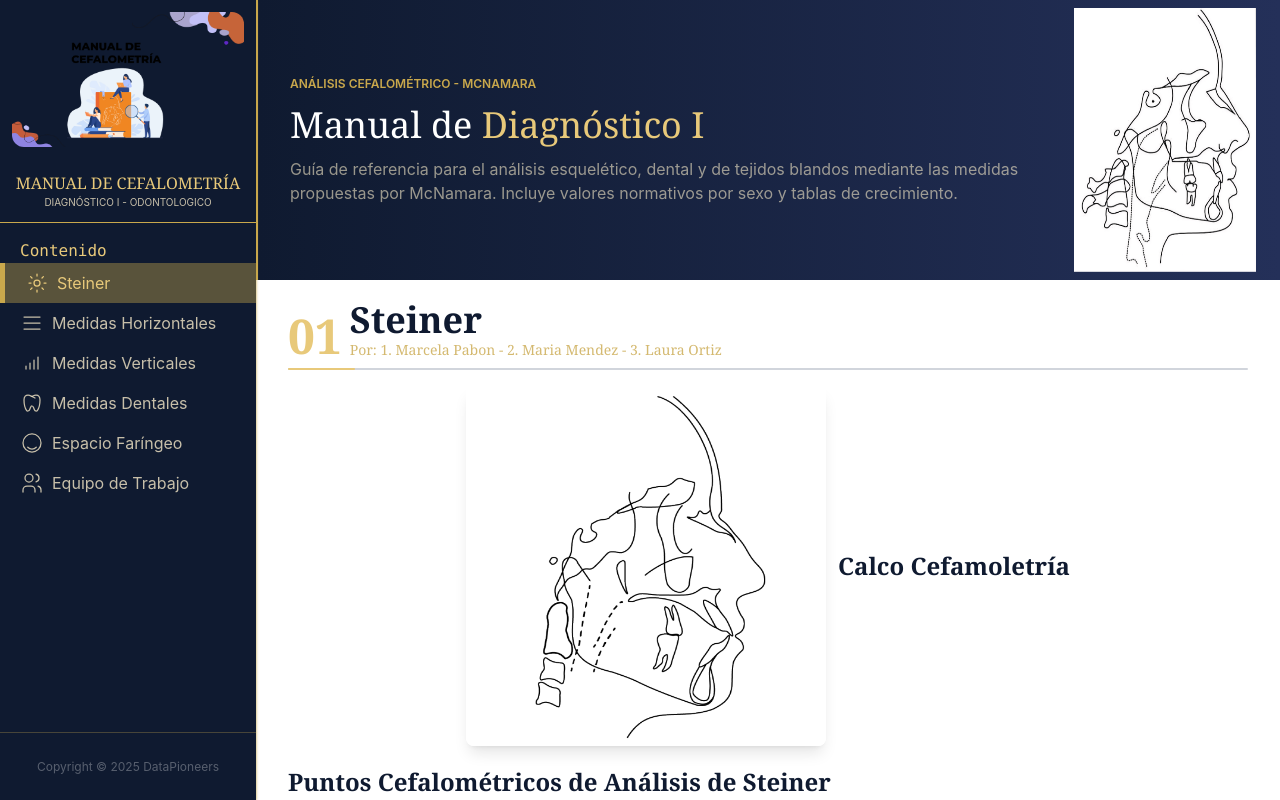
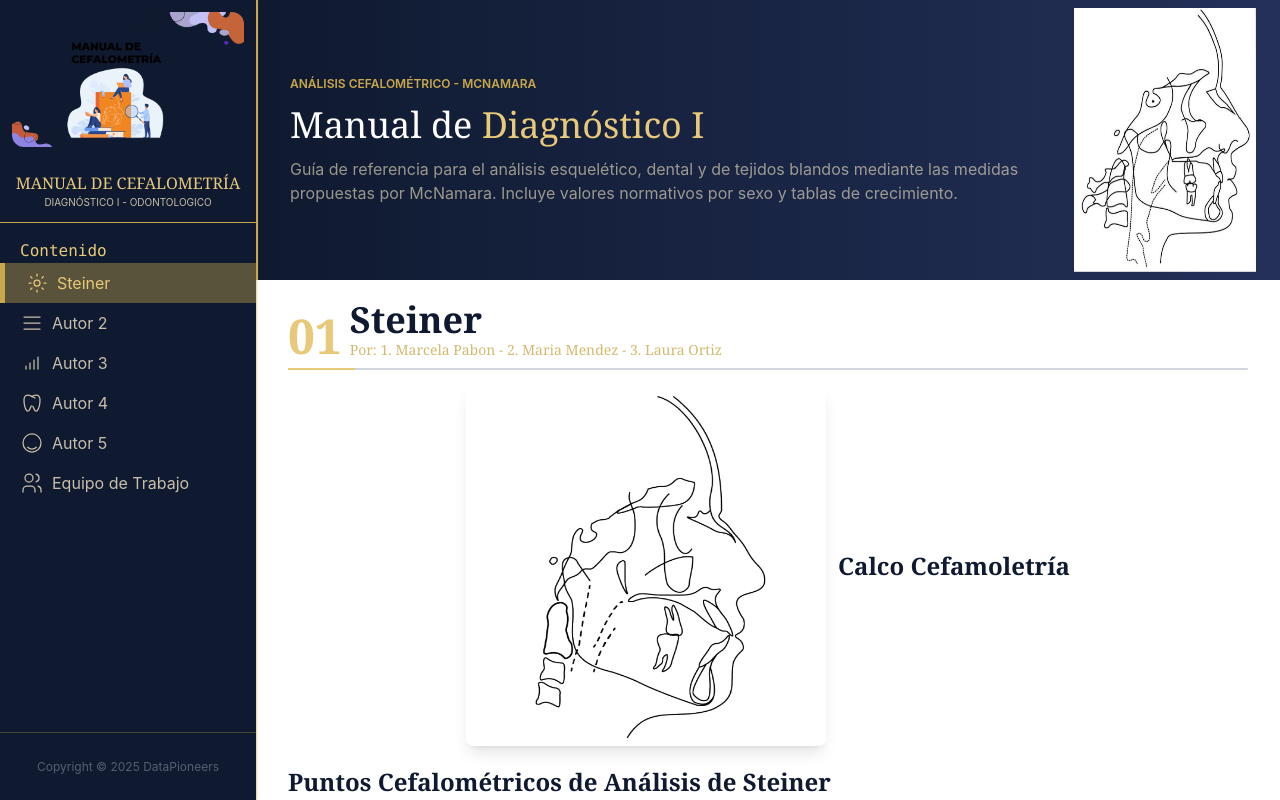
Before and after one commit to SamuelCelisL/manual-cefalometrico, a Vue app: page /inicio in a window 1280 px wide. Built offline with nearby package versions, Linux system fonts and the light colour scheme.

Commit message:
feat: agregar soporte para contenedor de desplazamiento en MenuOpciones y ajustar la estructura de InicioWeb

```diff
--- a/src/ui/MenuOpciones.vue
+++ b/src/ui/MenuOpciones.vue
@@ -1,6 +1,6 @@
 <script setup lang="ts">
 import IconsSVG from '@/components/IconsSVG.vue'
-import { ref, onMounted } from 'vue'
+import { ref, onMounted, nextTick } from 'vue'
 
 const seccionActiva = ref('inicioSteiner')
 const subtituloActivo = ref('inicioSteiner')
@@ -8,6 +8,10 @@ const menuAbierto = ref<string | null>(null)
 
 const roleUser = ref<string>('')
 roleUser.value = localStorage.getItem('role') || ''
+
+const props = defineProps<{
+  contenedorScroll: HTMLElement | null
+}>()
 
 const toggleMenu = (menu: string) => {
   menuAbierto.value = menuAbierto.value === menu ? null : menu
@@ -17,10 +21,9 @@ const irASubtitulo = (id: string) => {
   seccionActiva.value = id // activa inmediatamente
   subtituloActivo.value = id // activa inmediatamente
   const el = document.getElementById(id)
-  const container = document.querySelector('.overflow-y-auto')
 
-  if (el && container) {
-    container.scrollTo({
+  if (el && props.contenedorScroll) {
+    props.contenedorScroll.scrollTo({
       top: el.offsetTop,
       behavior: 'smooth',
     })
@@ -37,7 +40,10 @@ const obtenerSeccionPadre = (id: string) => {
   return ''
 }
 
-onMounted(() => {
+onMounted(async () => {
+  await nextTick()
+
+  if (!props.contenedorScroll) return
   const secciones = document.querySelectorAll('[data-seccion]')
 
   const observer = new IntersectionObserver(
@@ -52,7 +58,7 @@ onMounted(() => {
       })
     },
     {
-      root: document.querySelector('.overflow-y-auto'), // MUY IMPORTANTE en tu caso
+      root: props.contenedorScroll, // MUY IMPORTANTE en tu caso
       threshold: 0.1, // cuando 50% esté visible
     },
   )
@@ -81,7 +87,7 @@ onMounted(() => {
       </div>
     </div>
     <!-- BOTONES -->
-    <div class="h-[75%] w-full pt-4 flex flex-col items-center">
+    <div class="h-[75%] overflow-y-auto w-full pt-4 items-center flex flex-col">
       <h3 class="font-mono text-md text-text-titles w-full text-start px-5">Contenido</h3>
       <button
         :class="[
@@ -171,9 +177,9 @@ onMounted(() => {
         @click="toggleMenu('medidadhorizontales')"
       >
         <IconsSVG name="iconoHome" />
-        Medidas Horizontales
+        Autor 2
       </button>
-      <div v-if="menuAbierto === 'medidadhorizontales'" class="w-full pl-5 flex flex-col">
+      <!-- <div v-if="menuAbierto === 'medidadhorizontales'" class="w-full pl-5 flex flex-col">
         <button
           @click="irASubtitulo('steiner-puntos')"
           :class="[
@@ -221,7 +227,7 @@ onMounted(() => {
         >
           Análisis de Wits
         </button>
-      </div>
+         </div> -->
       <button
         :class="[
           ' pl-5 py-2 flex gap-2 items-center w-full transition-all duration-200 cursor-pointer font-sans',
@@ -231,7 +237,7 @@ onMounted(() => {
         ]"
       >
         <IconsSVG name="iconoSeñalWifi" />
-        Medidas Verticales
+        Autor 3
       </button>
 
       <button
@@ -243,7 +249,7 @@ onMounted(() => {
         ]"
       >
         <IconsSVG name="iconoDental" />
-        Medidas Dentales
+        Autor 4
       </button>
       <button
         :class="[
@@ -254,7 +260,7 @@ onMounted(() => {
         ]"
       >
         <IconsSVG name="iconoAyuda" />
-        Espacio Faríngeo
+        Autor 5
       </button>
       <button
         :class="[
--- a/src/ui/PuntosCefalicos.vue
+++ b/src/ui/PuntosCefalicos.vue
@@ -28,7 +28,6 @@ import TarjetInfoImages from '@/components/TarjetInfoImages.vue'
       </div>
       <!-- CUERPO SECCIÓN -->
       <div class="flex flex-col gap-5">
-
         <div class="flex flex-col md:flex-row w-full gap-3 justify-center items-center">
           <img
             src="../assets/images/calco cefalometria.png"
--- a/src/views/InicioWeb.vue
+++ b/src/views/InicioWeb.vue
@@ -18,6 +18,8 @@ watch(openMenu, (newValue) => {
     document.body.style.overflow = ''
   }
 })
+
+const contenedorScroll = ref<HTMLElement | null>(null)
 </script>
 
 <template>
@@ -68,7 +70,7 @@ watch(openMenu, (newValue) => {
         <div v-if="openMenu" class="fixed inset-0 z-40 flex">
           <!-- MENÚ A LA IZQUIERDA -->
           <div class="w-100 bg-gray-100 shadow-xl transform">
-            <MenuOpciones />
+            <MenuOpciones :contenedorScroll="contenedorScroll" />
           </div>
 
           <!-- FONDO -->
@@ -76,9 +78,12 @@ watch(openMenu, (newValue) => {
         </div>
       </Transition>
       <div class="hidden md:block md:max-w-[20%] w-full">
-        <MenuOpciones />
+        <MenuOpciones :contenedorScroll="contenedorScroll" />
       </div>
-      <div class="w-full h-full flex flex-col items-center gap-5 overflow-y-auto">
+      <div
+        ref="contenedorScroll"
+        class="w-full h-full flex flex-col items-center gap-5 overflow-y-auto"
+      >
         <div class="w-full flex flex-col">
           <CabeceraPage />
         </div>
```
